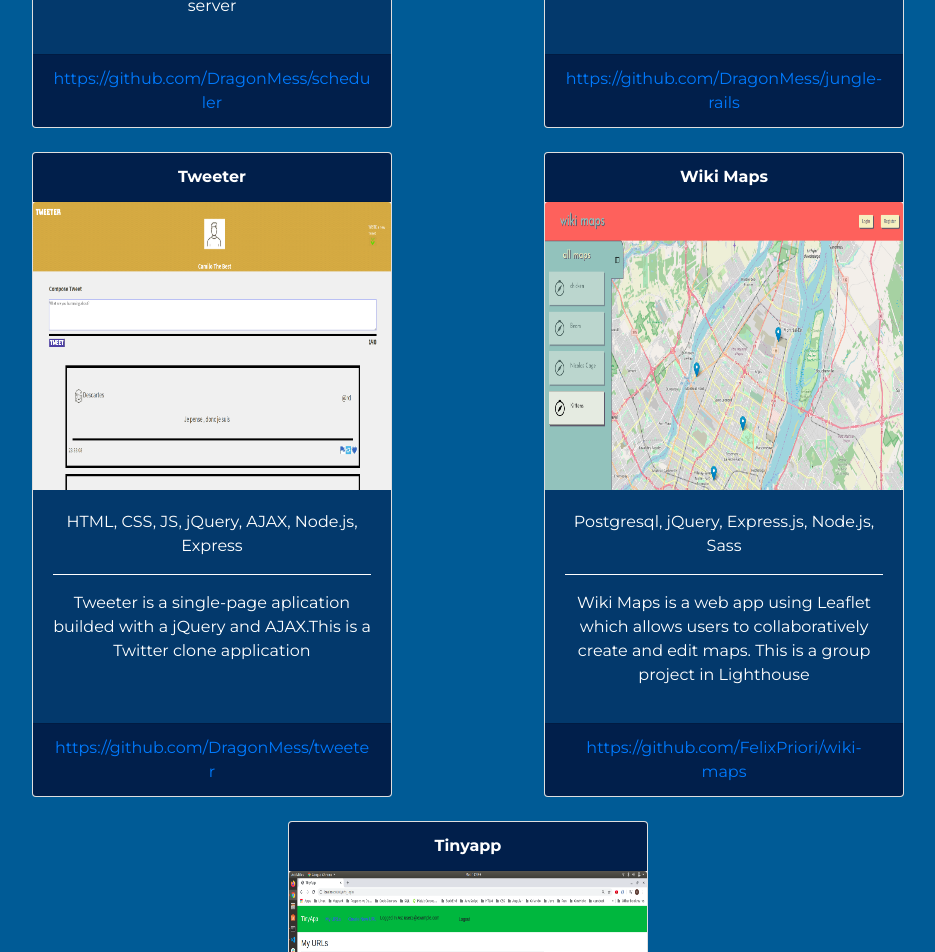
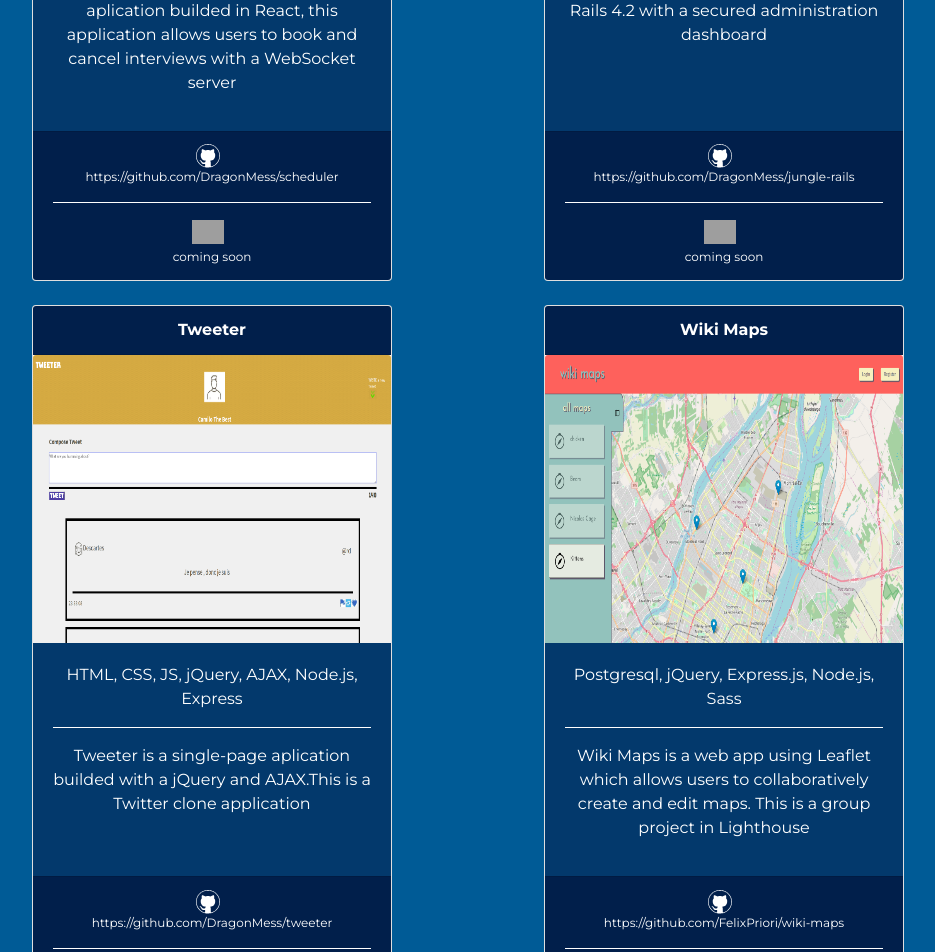
Before and after one commit to DragonMess/Portfolio, a React (Create React App) app: page /projects in a window 1280 px wide. Shown: the part 1320-2272 px from the top of the page, without its empty margins (172-1107 px from the left). Built offline with nearby package versions, Linux system fonts and the light colour scheme; grey boxes are pictures that could not be loaded.

Commit message:
added link git hub and link web with icon

```diff
--- a/src/Contact.css
+++ b/src/Contact.css
@@ -14,12 +14,12 @@
     width: 50vw;
   }
   .title {
-    margin-top: 4vh;
+    margin-top: 2vh;
     margin-bottom: 4vh;
     font-size: 4vh;
   }
   .titleHeader {
-    margin-top: -30px;
+    /* margin-top: px; */
     font-size: calc(10px + 4vh);
     font-weight: bolder;
   }
@@ -48,7 +48,7 @@
     font-size: 4vh;
   }
   .titleHeader {
-    /* padding-top: 2vh; */
+    padding-top: 6vh;
     margin-top: -60px;
     font-size: calc(10px + 4vh);
     font-weight: bolder;
@@ -81,7 +81,7 @@
     font-size: 4vh;
   }
   .titleHeader {
-    /* padding-top: 2vh; */
+    padding-top: 5vh;
     margin-top: -55px;
     font-size: calc(8px + 3.3vh);
     font-weight: bolder;
@@ -112,7 +112,7 @@
     font-size: 3vh;
   }
   .titleHeader {
-    /* padding-top: 1vh; */
+    padding-top: 3vh;
     margin-top: -50px;
     font-size: calc(8px + 3vh);
     font-weight: bolder;
--- a/src/Projects.jsx
+++ b/src/Projects.jsx
@@ -12,6 +12,7 @@ const dataProjects = {
         "React, Node.js, React-Routes, Styled Components, react Scroll",
       projectDescription:
         "Thisis a web page builded in React for a client in cleaning services.  This application has some simulated  routes the scroll section and  have the possibility to send email with EmailJs",
+        gitHubLink: "https://github.com/DragonMess/webSiteReact",
       projectLink: "https://redentretienweb.herokuapp.com/",
     },
     {
@@ -21,7 +22,8 @@ const dataProjects = {
         "React, Node.js, Postgresql, React-Routes, JWT, Styled Components",
       projectDescription:
         "Beerlovers is a single-page aplication builded in React with some routes simulated.This application is builded to be used in mobile devices",
-      projectLink: "https://github.com/DragonMess/BeerLovers",
+        gitHubLink:"https://github.com/DragonMess/BeerLovers",
+      projectLink: "coming soon",
     },
     {
       srcImgProject: "./images/Projects/Scheduler.png",
@@ -29,7 +31,8 @@ const dataProjects = {
       projectStack: "React, Node.js, Postgresql, WebSocket, Jess, Storybook",
       projectDescription:
         "Interview Scheduler is a single-page aplication builded in React, this application allows users to book and cancel interviews with a WebSocket server",
-      projectLink: "https://github.com/DragonMess/scheduler",
+         gitHubLink:"https://github.com/DragonMess/scheduler",
+      projectLink: "coming soon",
     },
     {
       srcImgProject: "./images/Projects/Jungle.png",
@@ -38,7 +41,8 @@ const dataProjects = {
         "Ruby, Rails, Postgresql, Stripe, bycrypt 3.17, capybara, poltergeist",
       projectDescription:
         "A e-commerce application built with Rails 4.2 with a secured administration dashboard",
-      projectLink: "https://github.com/DragonMess/jungle-rails",
+        gitHubLink:"https://github.com/DragonMess/jungle-rails",
+      projectLink: "coming soon",
     },
     {
       srcImgProject: "./images/Projects/Tweeter.png",
@@ -46,7 +50,8 @@ const dataProjects = {
       projectStack: "HTML, CSS, JS, jQuery, AJAX, Node.js, Express",
       projectDescription:
         "Tweeter is a single-page aplication builded with a jQuery and AJAX.This is a Twitter clone application",
-      projectLink: "https://github.com/DragonMess/tweeter",
+        gitHubLink:"https://github.com/DragonMess/tweeter",
+      projectLink: "coming soon",
     },
     {
       srcImgProject: "./images/Projects/WikiMaps.png",
@@ -54,7 +59,8 @@ const dataProjects = {
       projectStack: "Postgresql, jQuery, Express.js, Node.js, Sass",
       projectDescription:
         "Wiki Maps is a web app using Leaflet which allows users to collaboratively create and edit maps. This is a group project in Lighthouse",
-      projectLink: "https://github.com/FelixPriori/wiki-maps",
+        gitHubLink:"https://github.com/FelixPriori/wiki-maps",
+      projectLink: "coming soon",
     },
     {
       srcImgProject: "./images/Projects/Tinyapp.png",
@@ -62,7 +68,8 @@ const dataProjects = {
       projectStack: "EJS, Node.js, Express.js, cookie-session, bycript",
       projectDescription:
         "TinyApp is a full stack web application built with Node and Express that allows users to shorten long URLs (à la bit.ly).",
-      projectLink: "https://github.com/DragonMess/tinyapp",
+        gitHubLink:"https://github.com/DragonMess/tinyapp",
+      projectLink: "coming soon",
     },
   ],
 };
@@ -79,6 +86,7 @@ function Projects() {
         projectDescription={item.projectDescription}
         title={item.title}
         projectLink={item.projectLink}
+         gitHubLink={item.gitHubLink}
       />
     );
   }) : undefined;
--- a/src/components/MyCard.jsx
+++ b/src/components/MyCard.jsx
@@ -9,6 +9,7 @@ function MyCard(props) {
     projectDescription,
     projectStack,
     projectLink,
+    gitHubLink
   } = props;
   return (
     <>
@@ -49,9 +50,27 @@ function MyCard(props) {
             color: "white",
             backgroundColor: "#011F4B",
             fontFamily: "Montserrat",
+            color:"#ffff "
           }}
         >
-          <a href={projectLink}>{projectLink}</a>
+          <div><img src="/images/GitHub.svg" className="iconSocial" /></div>
+          <a href={ gitHubLink}
+            style={{
+              display:"block",
+              // textDecoration:"none",
+              fontSize:"1.5vh",
+            color:"#ffff "
+          }}
+          >{gitHubLink}</a>
+          <hr style={{ borderColor: "white" }} />
+          <div><img  src="./images/contact/globe-americas-solid.svg"className="iconSocial" /></div>
+         <a href={projectLink}
+            style={{
+              // textDecoration:"none",
+              fontSize:"1.5vh",
+            color:"#ffff "
+          }}
+          >{projectLink}</a>
         </Card.Footer>
       </Card>
     </>
```
